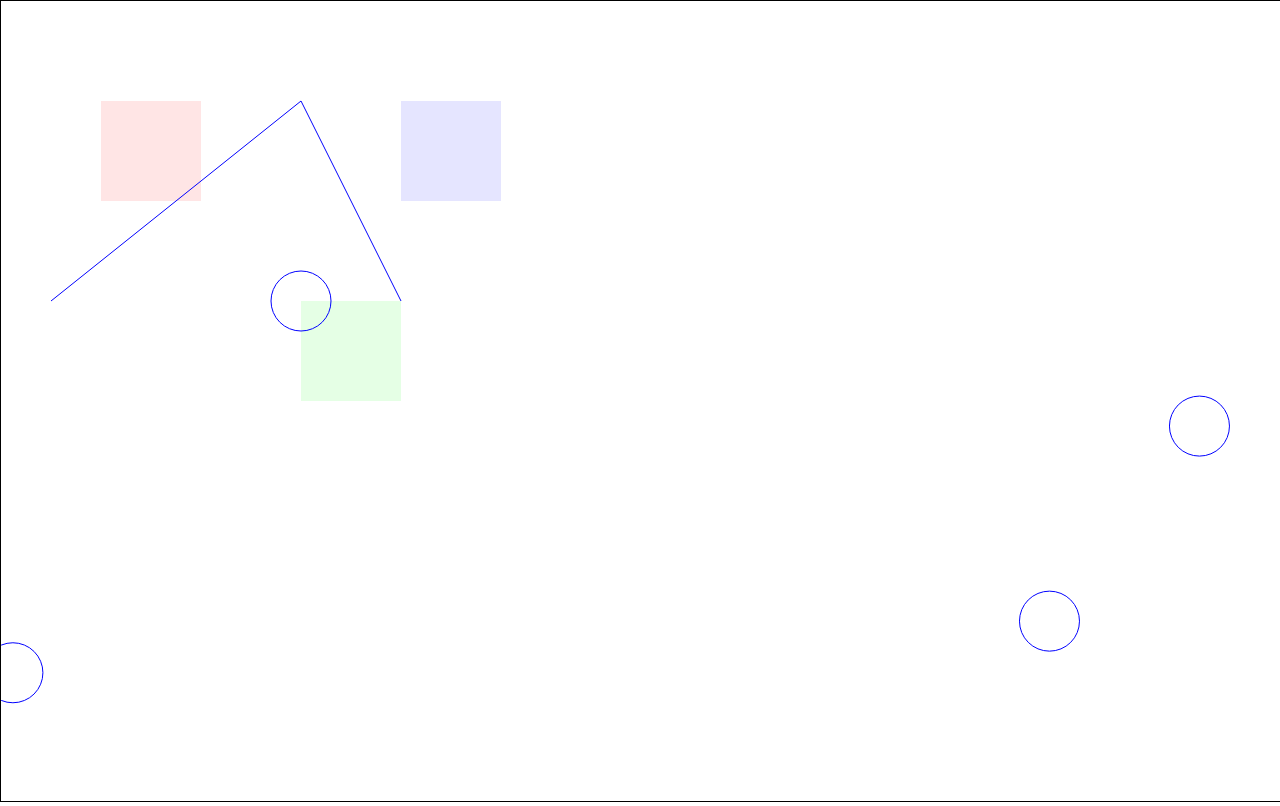
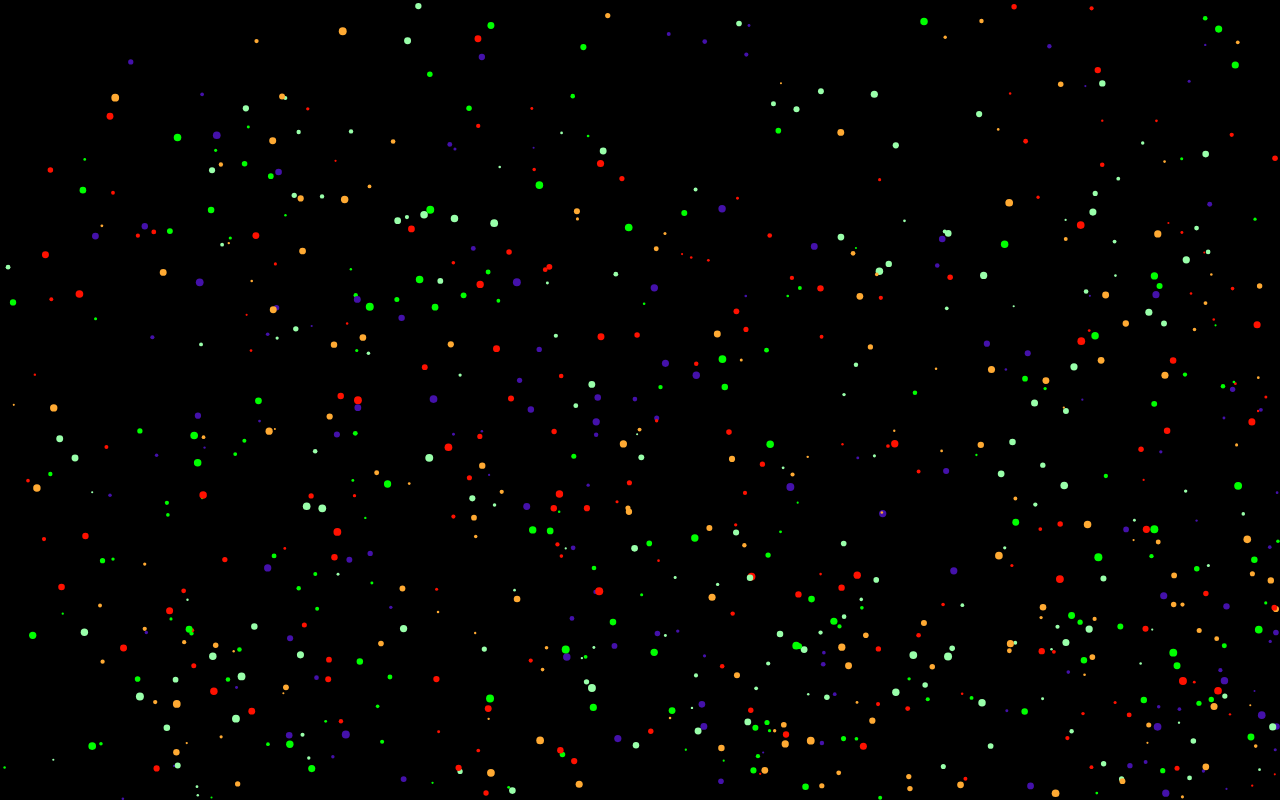
Before and after one commit to GloriaKitchens/Intro, a plain HTML site: page index.html in a window 1280 px wide. Drawn offline with Linux system fonts and the light colour scheme.

Commit message:
Interacting with canvas

```diff
--- a/canvas.js
+++ b/canvas.js
@@ -5,31 +5,127 @@ canvas.height = window.innerHeight;
 
 var c = canvas.getContext('2d');
 
-c.fillStyle = 'rgba(255, 0, 0, 0.1)';
-c.fillRect(100, 100, 100, 100);
-c.fillStyle = 'rgba(0, 0, 255, 0.1)';
-c.fillRect(400, 100, 100, 100);
-c.fillStyle = 'rgba(0, 255, 0, 0.1)';
-c.fillRect(300, 300, 100, 100);
-console.log(canvas);
+// c.fillStyle = 'rgba(255, 0, 0, 0.1)';
+// c.fillRect(100, 100, 100, 100);
+// c.fillStyle = 'rgba(0, 0, 255, 0.1)';
+// c.fillRect(400, 100, 100, 100);
+// c.fillStyle = 'rgba(0, 255, 0, 0.1)';
+// c.fillRect(300, 300, 100, 100);
+// console.log(canvas);
 
-// Line
-c.beginPath();
-c.moveTo(50, 300);
-c.lineTo(300, 100);
-c.lineTo(400, 300);
-c.strokeStyle = "blue";
-c.stroke();
+// // Line
+// c.beginPath();
+// c.moveTo(50, 300);
+// c.lineTo(300, 100);
+// c.lineTo(400, 300);
+// c.strokeStyle = "blue";
+// c.stroke();
 
-// Arc / Circle
-c.beginPath();
-c.arc(300, 300, 30, 0, Math.PI * 2, false);
-c.stroke();
+// // Arc / Circle
+// c.beginPath();
+// c.arc(300, 300, 30, 0, Math.PI * 2, false);
+// c.stroke();
 
-for (var i = 0; i < 3; i++) {
-    var x = Math.random() * window.innerWidth;
-    var y = Math.random() * window.innerHeight;
-    c.beginPath();
-    c.arc(x, y, 30, 0, Math.PI * 2, false);
-    c.stroke();
+// for (var i = 0; i < 3; i++) {
+//     var x = Math.random() * window.innerWidth;
+//     var y = Math.random() * window.innerHeight;
+//     c.beginPath();
+//     c.arc(x, y, 30, 0, Math.PI * 2, false);
+//     c.stroke();
+// }
+
+var mouse = {
+    x: undefined,
+    y: undefined
 }
+
+var maxRadius = 40;
+var minRadius = 2;
+
+var colorArray = [
+    '#ffaa33',
+    '#99ffaa',
+    '#00ff00',
+    '#4411aa',
+    '#ff1100'
+]
+
+window.addEventListener('mousemove',
+    function(event) {
+        mouse.x = event.x;
+        mouse.y = event.y;
+})
+
+window.addEventListener('resize',
+    function() {
+        canvas.width = window.innerWidth;
+        canvas.height = window.innerHeight;
+        init();
+})
+
+function Circle(x, y, dx, dy, radius) {
+    this.x = x;
+    this.y = y;
+    this.dx = dx;
+    this.dy = dy;
+    this.radius = radius;
+    this.minRadius = radius;
+    this.color = colorArray[Math.floor(Math.random() * colorArray.length)];
+
+    this.draw = function() {
+        c.beginPath();
+        c.arc(this.x, this.y, this.radius, 0, Math.PI * 2, false);
+        c.fillStyle = this.color;
+        c.fill();
+    }
+
+    this.update = function() {
+        if (this.x + this.radius > innerWidth || this.x < this.radius) {
+            this.dx = -this.dx;
+        }
+        if (this.y + this.radius > innerHeight || this.y < this.radius) {
+            this.dy = -this.dy;
+        }
+
+        this.x += this.dx;
+        this.y += this.dy;
+
+        // interactivity
+        if (mouse.x - this.x < 50 && mouse.x - this.x > -50
+            && mouse.y - this.y < 50 && mouse.y - this.y > -50) {
+            if (this.radius < maxRadius) {
+                this.radius += 1;
+            }
+        } else if (this.radius > this.minRadius){
+            this.radius -= 1;
+        }
+
+        this.draw();
+    }
+}
+
+
+var circleArr = [];
+function init() {
+    circleArr = [];
+    for (var i = 0; i < 800; i++) {
+        var radius = Math.random() * 3 + 1;
+        var x = Math.random() * (innerWidth - radius * 2) + radius;
+        var y = Math.random() * (innerHeight - radius * 2) + radius;
+        var dx = (Math.random() - 0.2);
+        var dy = (Math.random() - 0.2);
+        circleArr.push(new Circle(x, y, dx, dy, radius));
+    }
+}
+
+function animate() {
+    requestAnimationFrame(animate);
+    c.clearRect(0, 0, innerWidth, innerHeight);
+
+    for (var i = 0; i < circleArr.length; i++) {
+        circleArr[i].update();
+    }
+}
+
+init();
+animate();
--- a/index.html
+++ b/index.html
@@ -5,7 +5,8 @@
     <title>Canvas Resize</title>
     <style type="text/css">
         canvas {
-            border: 1px solid black;
+            /* border: 1px solid black; */
+            background-color: black;
         }
 
         body {
```
